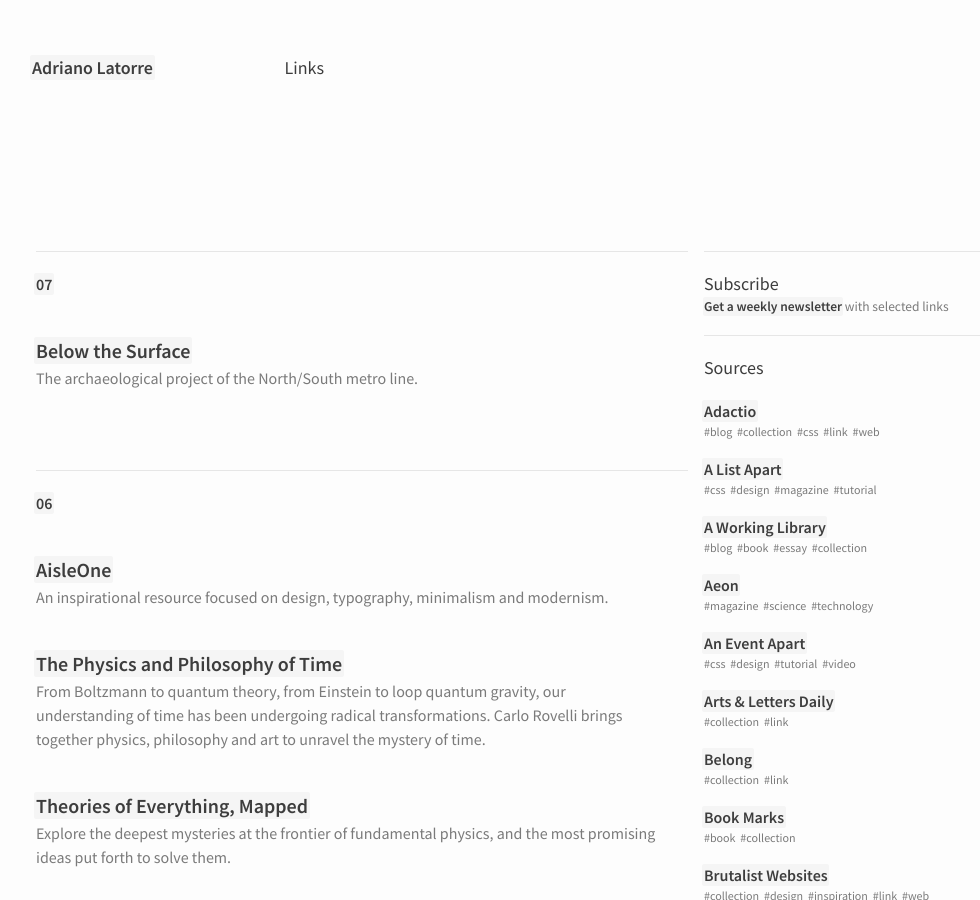
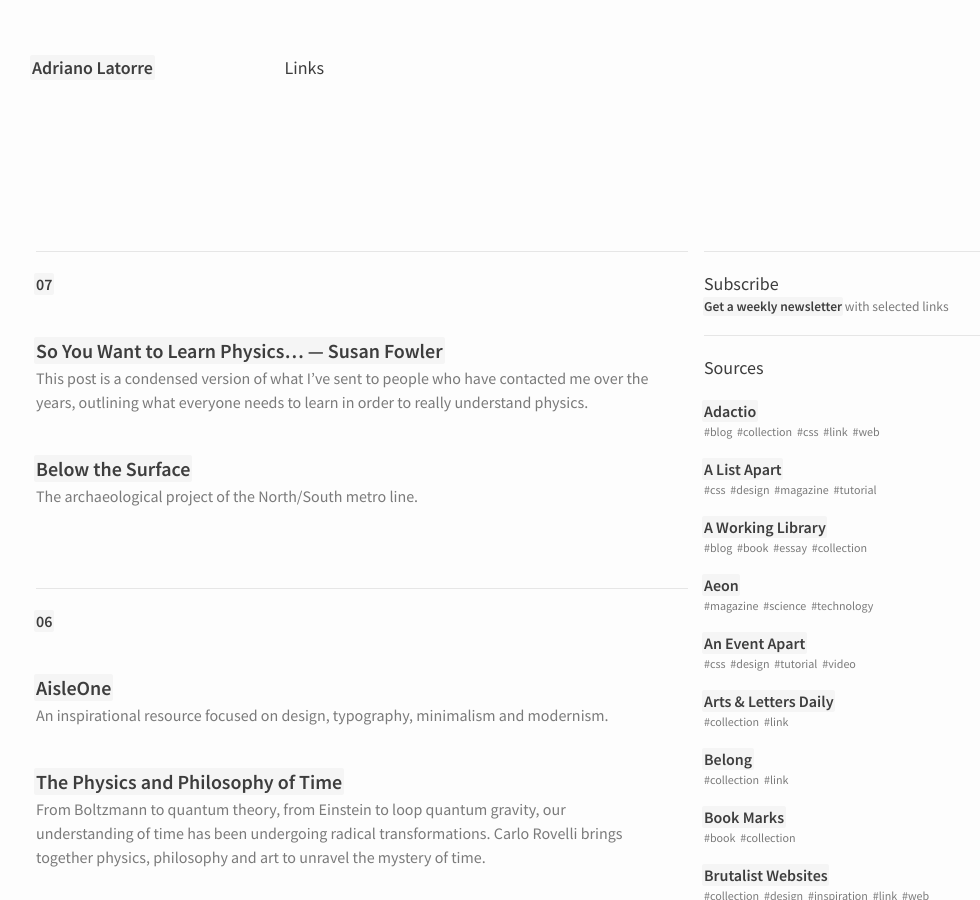
Before and after one commit to AdrianoLatorre/adriano.latorre.info, a Jekyll site: the page built from _links/18.md, in a window 1280 px wide and 900 px high. Shown: the whole window, without its empty margins (112-1092 px from the left). Built offline with Jekyll 4.4.1, drawn with Linux system fonts in a browser that asks for light colours.

Commit message:
Update 18.md

```diff
--- a/_links/18.md
+++ b/_links/18.md
@@ -6,6 +6,9 @@ year: 18
 ---
 
 <h3 id="07"><a href="#07">07</a></h3>
+
+[So You Want to Learn Physics... — Susan Fowler](https://www.susanjfowler.com/blog/2016/8/13/so-you-want-to-learn-physics)
+: This post is a condensed version of what I've sent to people who have contacted me over the years, outlining what everyone needs to learn in order to really understand physics.
 
 [Below the Surface](https://belowthesurface.amsterdam/)
 : The archaeological project of the North/South metro line.
```
